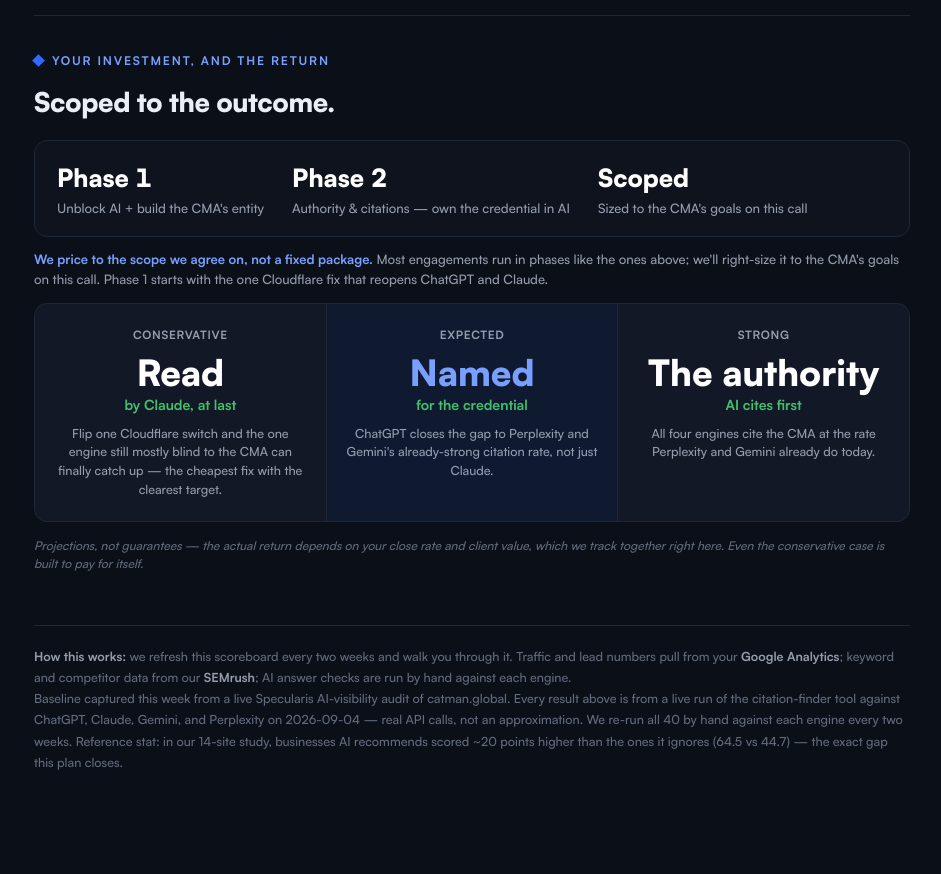
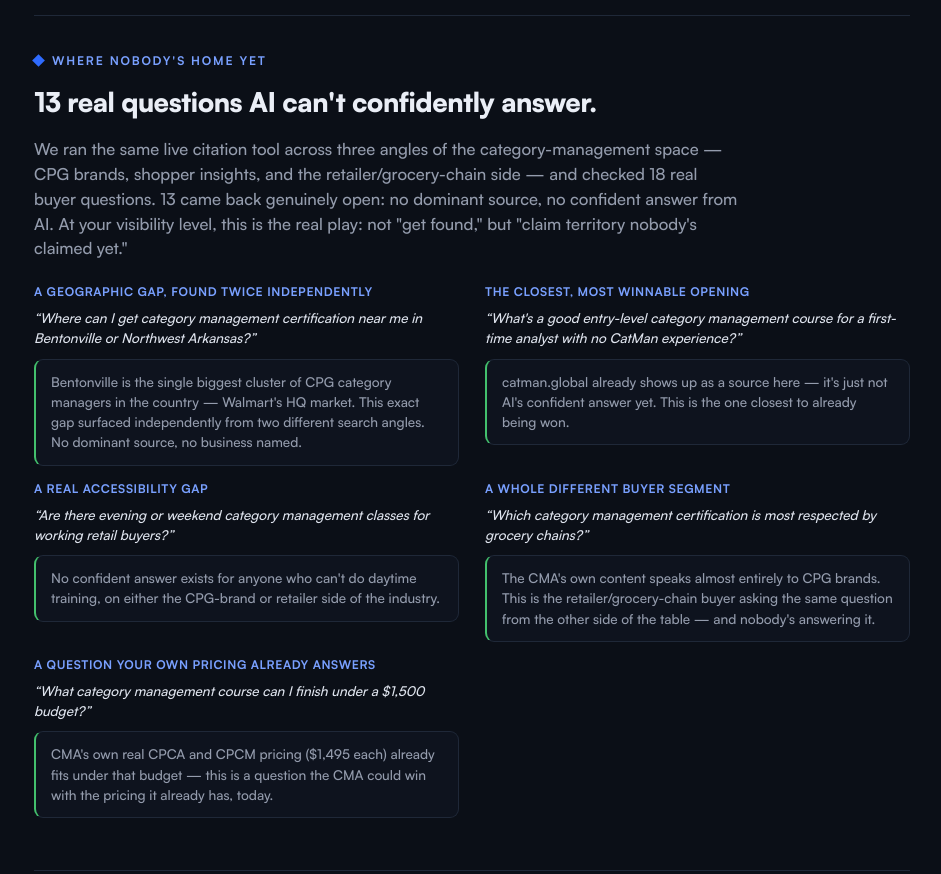
Before and after one commit to AdevAarons/specularis-mcp-audit, a website: page public/catman.html in a window 1280 px wide. Shown: the part 5600-6474 px from the top of the page, without its empty margins (168-1109 px from the left). Before the commit the page ends 6445 px from the top, so only its background shows below. Drawn offline with Linux system fonts and the light colour scheme.

Commit message:
Add tiered Opportunity Finder section to Pavilion and Catman scoreboards
New standard template section (see SCOREBOARD-TEMPLATE-GUIDE.md Step 1b):
below 60% real citation rate gets a compact 3-item 'Quick Wins' companion
section; above 60% gets a full comprehensive 5-cluster headline section
built from a 3-seed Opportunity Finder run instead of 1.

Pavilion (17.5% citation rate, standard tier): 3 real openings found —
even the flagship 'best multi-family GC in the Pacific Northwest' question
is still open (no confident answer despite competitor sources appearing),
plus a senior/assisted-living niche and a hyper-technical podium-construction
question nobody's targeted with content.

Catman (67.5% citation rate, full tier): 3 seeds across CPG-brand,
shopper-insights, and retailer/grocery-chain angles found 13 real openings
out of 18 checked. Headline section features 5: a Bentonville/NW Arkansas
geographic gap found independently twice, the closest already-winnable
opening (catman.global already a source but not the confident answer),
an accessibility gap (evening/weekend classes), an entirely different
buyer segment (retailer/grocery-chain side vs. CMA's CPG-brand-only
content), and a budget-anchored question CMA's own real ,495 pricing
already answers.

Co-Authored-By: Claude Opus 4.8 <noreply@anthropic.com>

```diff
--- a/public/catman.html
+++ b/public/catman.html
@@ -333,6 +333,27 @@ a{ color:var(--accent-lt); }
 
   <div class="rule"></div>
 
+  <!-- OPPORTUNITIES -->
+  <div class="section" style="margin-top:36px">
+    <div class="eyebrow">Where nobody's home yet</div>
+    <h2>13 real questions AI can't confidently answer.</h2>
+    <p class="deck" style="margin-bottom:22px">We ran the same live citation tool across three angles of the category-management space &mdash; CPG brands, shopper insights, and the retailer/grocery-chain side &mdash; and checked 18 real buyer questions. 13 came back genuinely open: no dominant source, no confident answer from AI. At your visibility level, this is the real play: not "get found," but "claim territory nobody's claimed yet."</p>
+    <div class="grid2">
+      <div class="grp"><div class="gh">A geographic gap, found twice independently</div><p style="color:#dfe4ee;font-size:13.5px;font-style:italic">&ldquo;Where can I get category management certification near me in Bentonville or Northwest Arkansas?&rdquo;</p>
+        <div class="outcome" style="margin-top:10px">Bentonville is the single biggest cluster of CPG category managers in the country &mdash; Walmart's HQ market. This exact gap surfaced independently from two different search angles. No dominant source, no business named.</div></div>
+      <div class="grp"><div class="gh">The closest, most winnable opening</div><p style="color:#dfe4ee;font-size:13.5px;font-style:italic">&ldquo;What's a good entry-level category management course for a first-time analyst with no CatMan experience?&rdquo;</p>
+        <div class="outcome" style="margin-top:10px">catman.global already shows up as a source here &mdash; it's just not AI's confident answer yet. This is the one closest to already being won.</div></div>
+      <div class="grp"><div class="gh">A real accessibility gap</div><p style="color:#dfe4ee;font-size:13.5px;font-style:italic">&ldquo;Are there evening or weekend category management classes for working retail buyers?&rdquo;</p>
+        <div class="outcome" style="margin-top:10px">No confident answer exists for anyone who can't do daytime training, on either the CPG-brand or retailer side of the industry.</div></div>
+      <div class="grp"><div class="gh">A whole different buyer segment</div><p style="color:#dfe4ee;font-size:13.5px;font-style:italic">&ldquo;Which category management certification is most respected by grocery chains?&rdquo;</p>
+        <div class="outcome" style="margin-top:10px">The CMA's own content speaks almost entirely to CPG brands. This is the retailer/grocery-chain buyer asking the same question from the other side of the table &mdash; and nobody's answering it.</div></div>
+      <div class="grp"><div class="gh">A question your own pricing already answers</div><p style="color:#dfe4ee;font-size:13.5px;font-style:italic">&ldquo;What category management course can I finish under a $1,500 budget?&rdquo;</p>
+        <div class="outcome" style="margin-top:10px">CMA's own real CPCA and CPCM pricing ($1,495 each) already fits under that budget &mdash; this is a question the CMA could win with the pricing it already has, today.</div></div>
+    </div>
+  </div>
+
+  <div class="rule"></div>
+
   <!-- INVEST + ROI -->
   <div class="section" style="margin-top:36px">
     <div class="eyebrow">Your investment, and the return</div>
```
Also changed, not shown: public/pavilion-construction.html (+17 -0 lines).
